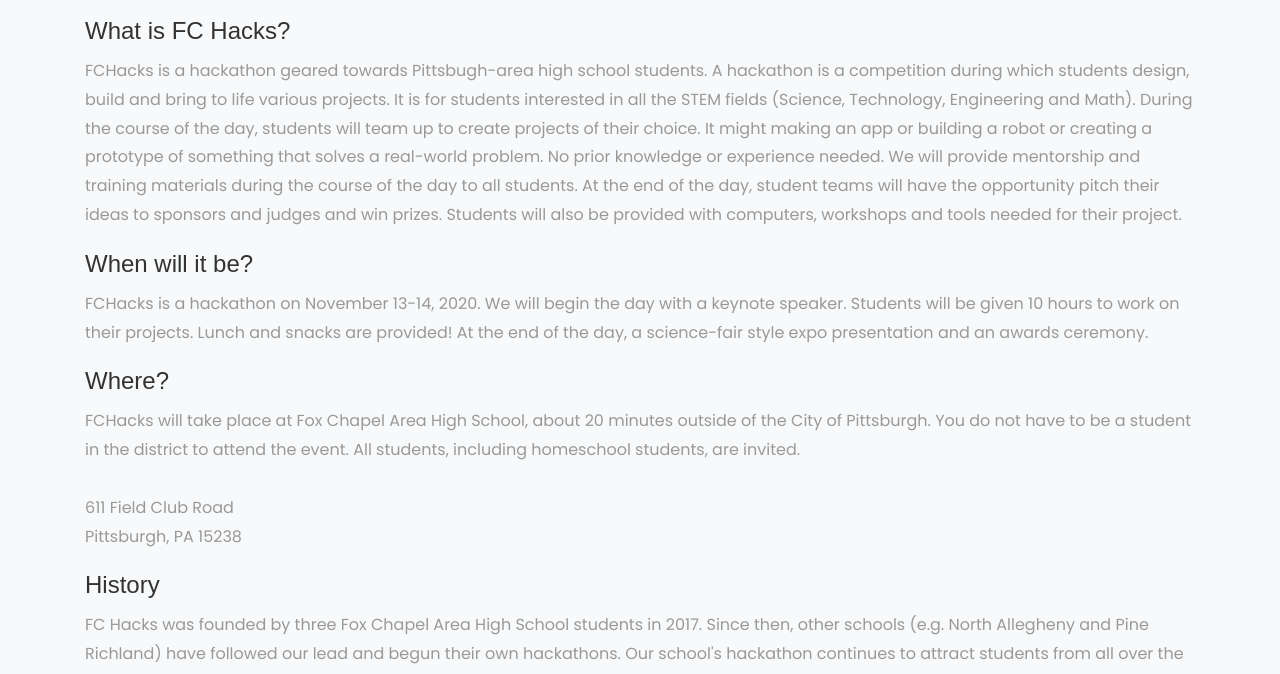
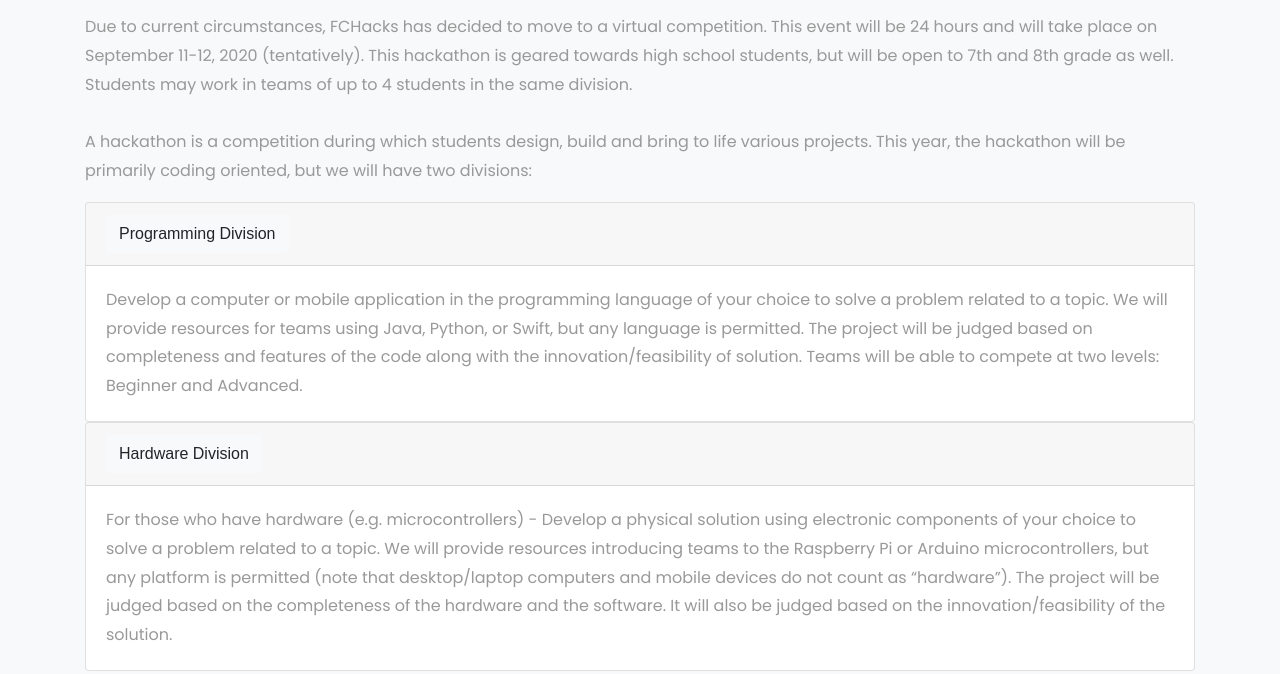
Before and after one commit to fchacks/2020, a plain HTML site: page about.html in a window 1280 px wide. Shown: the part 299-973 px from the top of the page. Drawn offline with Linux system fonts and the light colour scheme; some packages are replaced by stand-ins of ours; no server answers.

Commit message:
released virtual fchacks and fixed homepage bugs

```diff
--- a/about.html
+++ b/about.html
@@ -71,17 +71,61 @@
             <h2 class="mb-4">About</h2>
           </div>
         </div>
-	<h4>What is FC Hacks?</h4>
-	<p>FCHacks is a hackathon geared towards Pittsbugh-area high school students. A hackathon is a competition during which students design, build and bring to life various projects. It is for students interested in all the STEM fields (Science, Technology, Engineering and Math). During the course of the day, students will team up to create projects of their choice. It might making an app or building a robot or creating a prototype of something that solves a real-world problem. No prior knowledge or experience needed. We will provide mentorship and training materials during the course of the day to all students. At the end of the day, student teams will have the opportunity pitch their ideas to sponsors and judges and win prizes. Students will also be provided with computers, workshops and tools needed for their project.</p>
+<!--	<h4>What is FCHacks?</h4>
+	<p>FCHacks is a hackathon geared towards Pittsbugh-area high school students. A hackathon is a competition during which students design, build and bring to life various projects. It is for students interested in all the STEM fields (Science, Technology, Engineering and Math). During the course of the day, students will team up to create projects of their choice. It might making an app or building a robot or creating a prototype of something that solves a real-world problem. No prior knowledge or experience needed. We will provide mentorship and training materials during the course of the day to all students. At the end of the competition, student teams will have the opportunity pitch their ideas to sponsors and judges and win prizes.</p>
 	<h4>When will it be?</h4>
-	<p>FCHacks is a hackathon on November 13-14, 2020. We will begin the day with a keynote speaker. Students will be given 10 hours to work on their projects. Lunch and snacks are provided! At the end of the day, a science-fair style expo presentation and an awards ceremony.</p>
+	<p>FCHacks will take place on September 11-12, 2020. More details on the scedule will come soon. Students will be given 24 hours to work on their projects.</p>
 	<h4>Where?</h4>
-	<p>FCHacks will take place at Fox Chapel Area High School, about 20 minutes outside of the City of Pittsburgh. You do not have to be a student in the district to attend the event. All students, including homeschool students, are invited.
+     <p>Due to COVID-19, FCHacks will be online this year. Competitors will create their projects at home and submit virtually.
+ <p>FCHacks will take place at Fox Chapel Area High School, about 20 minutes outside of the City of Pittsburgh. You do not have to be a student in the district to attend the event. All students, including homeschool students, are invited.
 	  <br><br>
+
 	  611 Field Club Road<br>
 	  Pittsburgh, PA 15238</p>
 	<h4>History</h4>
 	<p>FC Hacks was founded by three Fox Chapel Area High School students in 2017. Since then, other schools (e.g. North Allegheny and Pine Richland) have followed our lead and begun their own hackathons. Our school's hackathon continues to attract students from all over the region.</p>
+-->
+
+    <p>
+      Due to current circumstances, FCHacks has decided to move to a virtual competition. This event will be 24 hours and will take place on September 11-12, 2020 (tentatively). This hackathon is geared towards high school students, but will be open to 7th and 8th grade as well. Students may work in teams of up to 4 students in the same division.
+<br> <br>
+      A hackathon is a competition during which students design, build and bring to life various projects. This year, the hackathon will be primarily coding oriented, but we will have two divisions:
+    </p>
+    <div id="accordion">
+      <div class="card">
+        <div class="card-header" id="headingOne">
+          <h5 class="mb-0">
+            <button class="btn btn-light" data-toggle="collapse" data-target="#collapseOne" aria-expanded="true" aria-controls="collapseOne">
+              Programming Division
+          </h5>
+        </div>
+
+        <div id="collapseOne" class="collapse show" aria-labelledby="headingOne" data-parent="#accordion">
+          <div class="card-body">
+            Develop a computer or mobile application in the programming language of your choice to solve a problem related to a topic. We will provide resources for teams using Java, Python, or Swift, but any language is permitted. The project will be judged based on completeness and features of the code along with the innovation/feasibility of solution. Teams will be able to compete at two levels: Beginner and Advanced.
+          </div>
+        </div>
+      </div>
+      <div class="card">
+        <div class="card-header" id="headingTwo">
+          <h5 class="mb-0">
+            <button class="btn btn-light collapsed" data-toggle="collapse" data-target="#collapseTwo" aria-expanded="false" aria-controls="collapseTwo">
+              Hardware Division
+            </button>
+          </h5>
+        </div>
+        <div id="collapseTwo" class="collapse show" aria-labelledby="headingTwo" data-parent="#accordion">
+          <div class="card-body">
+            For those who have hardware (e.g. microcontrollers) - Develop a physical solution using electronic components of your choice to solve a problem related to a topic. We will provide resources introducing teams to the Raspberry Pi or Arduino microcontrollers, but any platform is permitted (note that desktop/laptop computers and mobile devices do not count as “hardware”). The project will be judged based on the completeness of the hardware and the software. It will also be judged based on the innovation/feasibility of the solution.
+          </div>
+        </div>
+      </div>
+    </div>
+    <br>
+    <p>
+      The topic will be released on Friday, September 11, 2020 at 5:00 PM. You will then have 24 hours to complete your project (until September 12, 2020 at 5:00 PM) and it must be fully submitted by 7:00 PM on the 12th. The project will be submitted as a video presentation, a 1-2 page write-up of the solution, all code files (commented), and, if applicable, photos and demonstrations of the hardware solution.
+      <br><br>
+      Your project might be making an app or building a robot or creating a prototype of something that solves a real-world problem. No prior knowledge or experience needed. We will provide mentorship and training videos during the day to all students. On Sunday, September 13, 2020, student teams will be evaluated by judges based on their submissions and an awards ceremony will take place virtually at 5:00 PM.
 
       	<div class="row justify-content-center mb-5 pb-3">
           <div class="col-md-7 text-center heading-section ftco-animate">
```
Also changed, not shown: index.html (+6 -5 lines).
